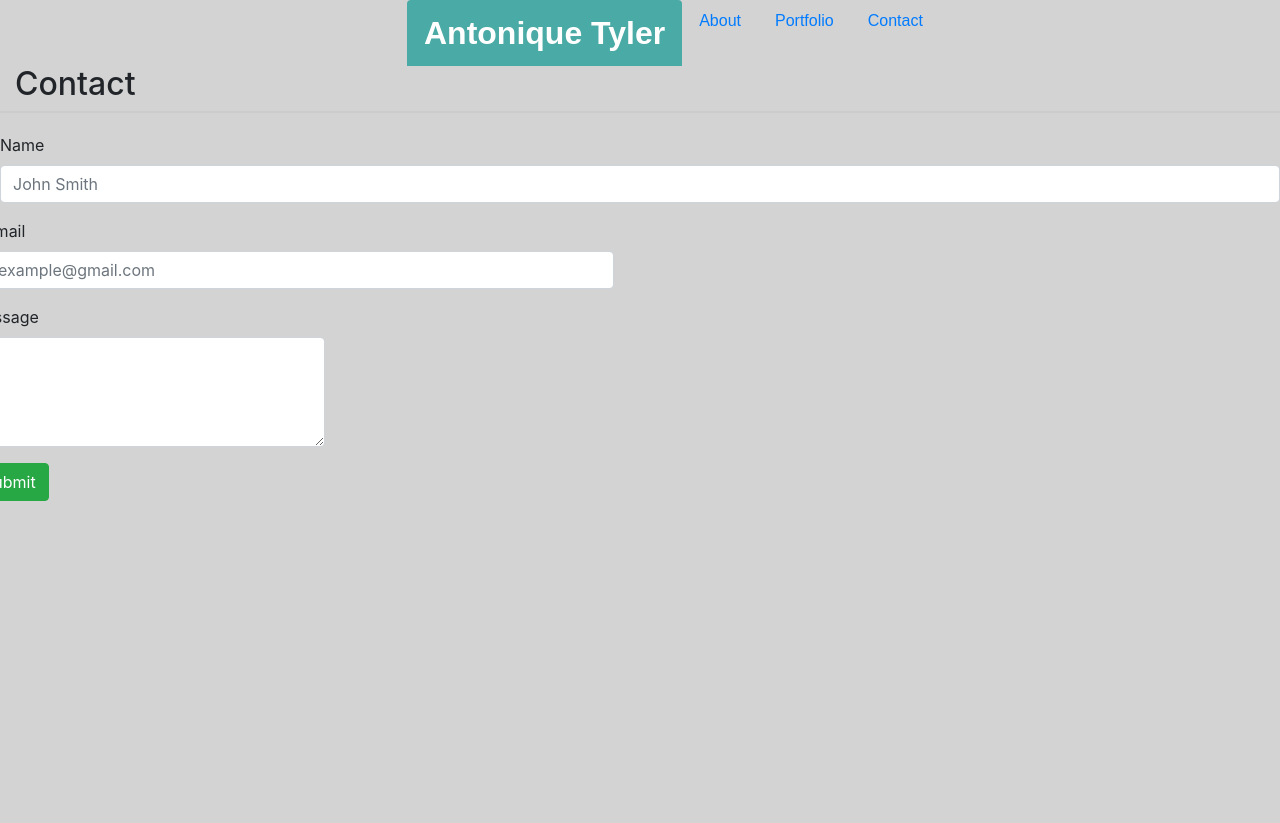
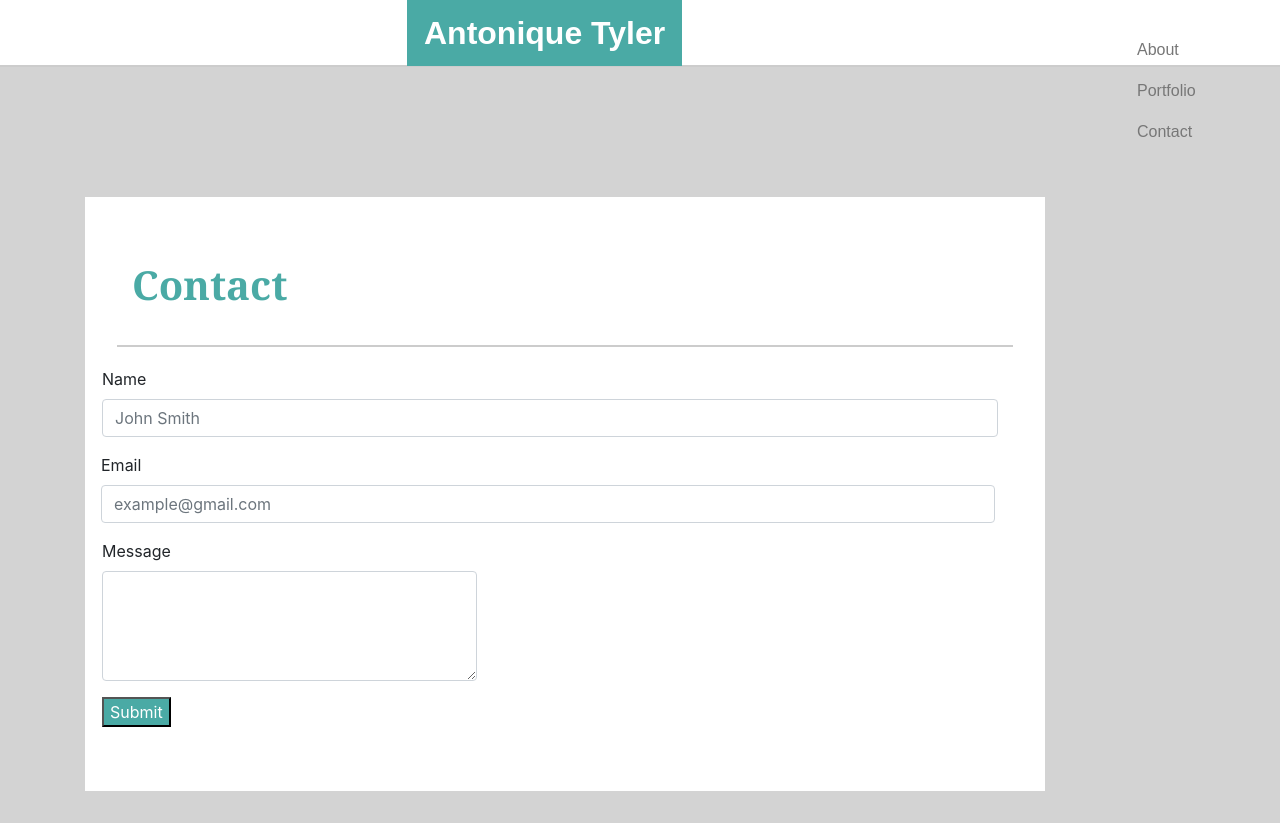
Before and after one commit to Toni-Ty/firstName-lastName-prework, a plain HTML site: page Module-1_Assessment/contact.html in a window 1280 px wide. Before the commit the page ends 800 px from the top, so only its background shows below. Drawn offline with nearby package versions, Linux system fonts and the light colour scheme.

Commit message:
create form and space input field

```diff
--- a/Module-1_Assessment/assets/css/style.css
+++ b/Module-1_Assessment/assets/css/style.css
@@ -53,11 +53,6 @@ h1 {
   font-weight: bolder;
 }
 
-/* contact.html */
-.contact-row {
-  margin-bottom: 20px;
-  border-bottom: 2px solid #cccccc;
-}
 .p-border {
   border-top: 2px solid #cccccc;
 }
@@ -101,14 +96,11 @@ float: right;
 #sticky-footer {
   margin-top: 200px;
   height: 60px;
-
   background-color: #666666;
   flex-shrink: none;
   color: #ffffff;
   border-top: 10px solid #4aaaa5;
 }
-
- */
 
 div.col-md-12.foot {
   border-top: 10px solid #4aaaa5;
@@ -122,12 +114,28 @@ div.col-md-12.foot {
   margin-top: 222px;
 }
 
-/*
-div.col-md-12.bottom {
-  position: relative;
-  bottom: 0;
-  left: 0;
-  width: 100%;
-  height: 60px;
-  padding-top: 30px;
-} */
+/* contact.html form*/
+.contact-row {
+  margin-bottom: 20px;
+  border-bottom: 2px solid #cccccc;
+}
+
+.submit-btn {
+  color: #ffffff;
+  background-color: #4aaaa5;
+  margin-left: 15px;
+}
+
+  .form-name {
+    margin-left: -15px;
+  }
+
+  .form-email {
+    margin-left: -1px;
+    width: 550px;
+  }
+
+  .form-message {
+    margin-left: 15px;
+    width: 1000x;
+  }
--- a/Module-1_Assessment/contact.html
+++ b/Module-1_Assessment/contact.html
@@ -12,35 +12,42 @@
 
 <!-- <form id="contact-form" method="post" action="contact.php" role="form"> -->
 
+  <!-- <div class=content-container> -->
+    <div class=container-nav>
+        <!-- <div class="page-header"> -->
+          <ul class="nav nav-tabs">
+            <li class="nav-item active nav-active">
+              <a class="nav-link">Antonique Tyler</a>
+            </li>
+        </div>
+      </ul>
 
-<ul class="nav nav-tabs" id="active-tab" role="tablist">
-    <li class="nav-item active">
-      <a class="nav-link nav-active" id="home-tab" data-toggle="tab" href="#home" role="tab" aria-controls="home"
-        aria-selected="true">Antonique Tyler</a>
-    </li>
+  <!-- added nav-items to all li classes to replace navys (navys still there tho ) -->
+      <ul class="nav nav-tabs nav-ul">
+        <li class="nav-item nav-items">
+          <a class="nav-link nav-links">About</a>
+        </li>
+
+        <li class="nav-item nav-items">
+          <a class="nav-link nav-links">Portfolio</a>
+        </li>
+
+        <li class="nav-item nav-items">
+          <a class="nav-link nav-links">Contact</a>
+        </li>
+      </ul>
+    </div>
 
 
-<ul class="nav nav-tabs">
-    <li class="nav-item">
-      <a class="nav-link nav-links" id="profile-tab" data-toggle="tab" href="#profile" role="tab" aria-controls="profile"
-        aria-selected="false">About</a>
-    </li>
-    <li class="nav-item">
-      <a class="nav-link nav-links" id="contact-tab" data-toggle="tab" href="#contact" role="tab" aria-controls="contact"
-        aria-selected="false">Portfolio</a>
-
-        <li class="nav-item">
-          <a class="nav-link nav-links" id="contact-tab" data-toggle="tab" href="#contact" role="tab" aria-controls="contact"
-            aria-selected="false">Contact</a>
-        </li>
-      </ul>
-  </ul>
-
-
+    <div class="container">
+      <div class="container-header">
+      <div class="jumbotron">
+        <div class="col-sm-4">
+        <h1>Contact</h1>
+      </div>
 
     <div class="contact-row">
         <div class="col-md-6 col-md-offset-3" id="form_container">
-            <h2>Contact</h2>
         </div>
     </div>
 
@@ -49,34 +56,44 @@
     <div class="controls">
 
         <div class="row">
-            <div class="col-md-12">
+            <div class="col-md-12 form-name">
                 <div class="form-group">
                     <label for="form_name">Name</label>
                     <input id="form_name" type="text" name="name" class="form-control" placeholder="John Smith" required="required" data-error="Firstname is required.">
-                    <div class="help-block with-errors"></div>
+                    <!-- <div class="help-block with-errors"></div> -->
                 </div>
             </div>
         <div class="row">
-            <div class="col-md-12">
+            <div class="col-md-12 form-email">
                 <div class="form-group">
                     <label for="form_email">Email</label>
                     <input id="form_email" type="email" name="email" class="form-control" placeholder="example@gmail.com" required="required" data-error="Valid email is required.">
-                    <div class="help-block with-errors"></div>
+                    <!-- <div class="help-block with-errors"></div> -->
                 </div>
             </div>
         <div class="row">
-            <div class="col-md-12">
+            <div class="col-md-12 form-message">
                 <div class="form-group">
                     <label for="form_message">Message</label>
                     <textarea id="form_message" name="message" class="form-control" rows="4" required="required" data-error="Please, leave us a message."></textarea>
-                    <div class="help-block with-errors"></div>
+                    <!-- <div class="help-block with-errors"></div> -->
                 </div>
             </div>
             <div class="col-md-12">
-                <input type="submit" class="btn btn-success btn-send" value="Submit">
+                <input type="submit" class="submit-btn" value="Submit">
             </div>
         </div>
     </div>
+</div>
+
+
+
+</div>
+</div>
+</div>
+
+
+
 
 </form>
  </body>
```
